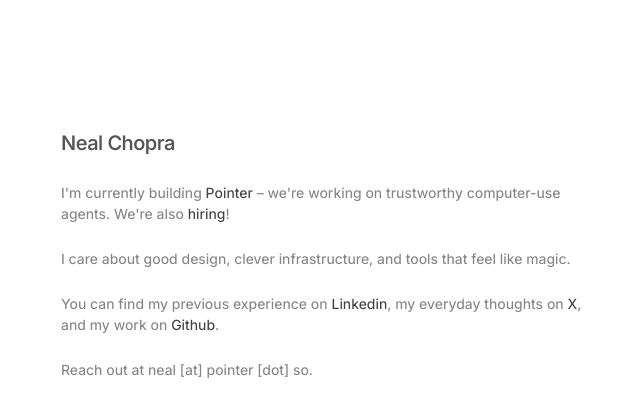
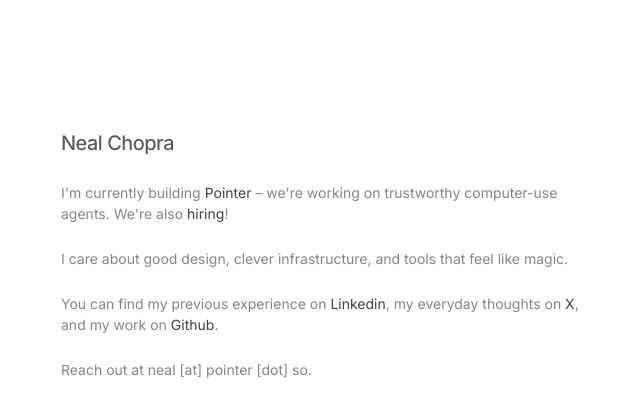
Before and after one commit to nealchopra/site, a plain HTML site: page index.html in a window 1280 px wide. Shown: the full height of the page, 315-955 px from the left. Drawn offline with Linux system fonts and the light colour scheme.

Commit message:
updated font weights

```diff
--- a/index.html
+++ b/index.html
@@ -22,6 +22,8 @@
             background-color: #ffffff;
             color: #52525b;
             line-height: 1.5;
+            -webkit-font-smoothing: antialiased;
+            -moz-osx-font-smoothing: grayscale;
         }
 
         .container {
@@ -43,7 +45,7 @@
 
         h1 {
             font-size: 1.25rem;
-            font-weight: 550;
+            font-weight: 450;
             color: #555556;
             letter-spacing: -0.025em;
             margin-bottom: 1.5rem;
@@ -57,7 +59,7 @@
 
         p {
             color: #858586;
-            font-weight: 450;
+            font-weight: 400;
             font-size: 0.875rem;
         }
 
```
